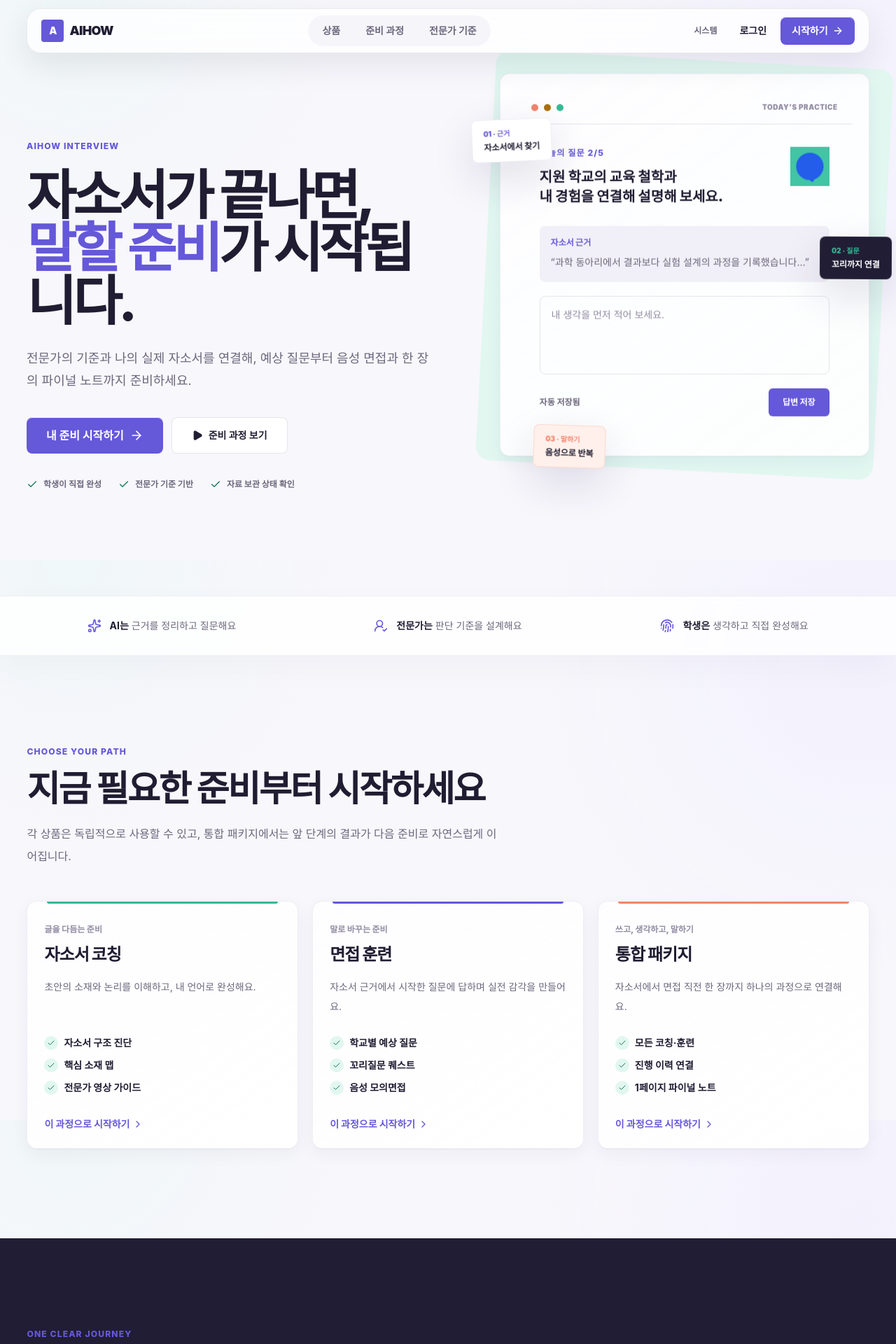
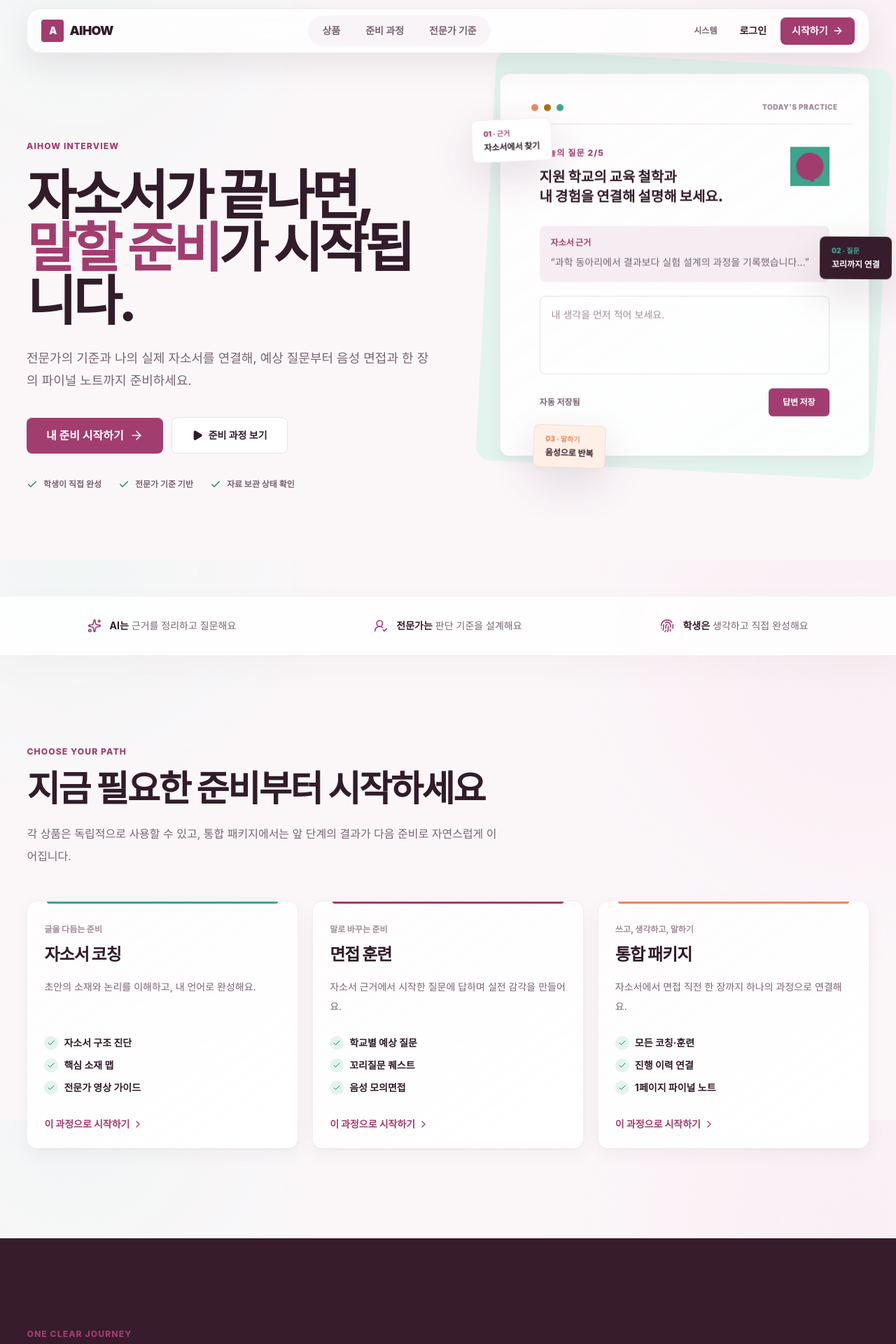
Before and after one commit to khlee-wq/hs-aihow, a Next.js app: page / in a window 1280 px wide. Shown: the top 1920 px of the page at 70% size. Built offline with nearby package versions, Linux system fonts and the light colour scheme.

Commit message:
feat: adopt berry plum brand palette

```diff
--- a/src/app/layout.tsx
+++ b/src/app/layout.tsx
@@ -13,8 +13,8 @@ export const viewport: Viewport = {
   initialScale: 1,
   viewportFit: "cover",
   themeColor: [
-    { media: "(prefers-color-scheme: light)", color: "#f8f7fc" },
-    { media: "(prefers-color-scheme: dark)", color: "#12101c" },
+    { media: "(prefers-color-scheme: light)", color: "#fbf7f9" },
+    { media: "(prefers-color-scheme: dark)", color: "#170f14" },
   ],
 };
 
--- a/src/components/motion/journey-orbit.tsx
+++ b/src/components/motion/journey-orbit.tsx
@@ -4,10 +4,141 @@ import Lottie from "lottie-react";
 import { useEffect, useState } from "react";
 
 const orbitAnimation = {
-  v: "5.12.2", fr: 60, ip: 0, op: 180, w: 120, h: 120, nm: "AIHOW journey orbit", ddd: 0, assets: [],
+  v: "5.12.2",
+  fr: 60,
+  ip: 0,
+  op: 180,
+  w: 120,
+  h: 120,
+  nm: "AIHOW journey orbit",
+  ddd: 0,
+  assets: [],
   layers: [
-    { ddd: 0, ind: 1, ty: 4, nm: "Outer orbit", sr: 1, ks: { o: { a: 0, k: 100 }, r: { a: 1, k: [{ t: 0, s: [0] }, { t: 180, s: [360] }] }, p: { a: 0, k: [60, 60, 0] }, a: { a: 0, k: [0, 0, 0] }, s: { a: 0, k: [100, 100, 100] } }, ao: 0, shapes: [{ ty: "gr", it: [{ d: 1, ty: "el", s: { a: 0, k: [82, 82] }, p: { a: 0, k: [0, 0] }, nm: "Ring" }, { ty: "st", c: { a: 0, k: [0.141, 0.365, 0.914, 1] }, o: { a: 0, k: 42 }, w: { a: 0, k: 4 }, lc: 2, lj: 2, nm: "Ring stroke" }, { ty: "el", d: 1, s: { a: 0, k: [13, 13] }, p: { a: 0, k: [41, 0] }, nm: "Dot" }, { ty: "fl", c: { a: 0, k: [0.141, 0.365, 0.914, 1] }, o: { a: 0, k: 100 }, nm: "Dot fill" }, { ty: "tr", p: { a: 0, k: [0, 0] }, a: { a: 0, k: [0, 0] }, s: { a: 0, k: [100, 100] }, r: { a: 0, k: 0 }, o: { a: 0, k: 100 } }], nm: "Orbit group" }], ip: 0, op: 180, st: 0, bm: 0 },
-    { ddd: 0, ind: 2, ty: 4, nm: "Core", sr: 1, ks: { o: { a: 0, k: 100 }, r: { a: 0, k: 0 }, p: { a: 0, k: [60, 60, 0] }, a: { a: 0, k: [0, 0, 0] }, s: { a: 1, k: [{ t: 0, s: [88, 88, 100] }, { t: 90, s: [108, 108, 100] }, { t: 180, s: [88, 88, 100] }] } }, ao: 0, shapes: [{ ty: "gr", it: [{ d: 1, ty: "el", s: { a: 0, k: [36, 36] }, p: { a: 0, k: [0, 0] }, nm: "Core circle" }, { ty: "fl", c: { a: 0, k: [0.255, 0.776, 0.647, 1] }, o: { a: 0, k: 100 }, nm: "Core fill" }, { ty: "tr", p: { a: 0, k: [0, 0] }, a: { a: 0, k: [0, 0] }, s: { a: 0, k: [100, 100] }, r: { a: 0, k: 0 }, o: { a: 0, k: 100 } }], nm: "Core group" }], ip: 0, op: 180, st: 0, bm: 0 },
+    {
+      ddd: 0,
+      ind: 1,
+      ty: 4,
+      nm: "Outer orbit",
+      sr: 1,
+      ks: {
+        o: { a: 0, k: 100 },
+        r: {
+          a: 1,
+          k: [
+            { t: 0, s: [0] },
+            { t: 180, s: [360] },
+          ],
+        },
+        p: { a: 0, k: [60, 60, 0] },
+        a: { a: 0, k: [0, 0, 0] },
+        s: { a: 0, k: [100, 100, 100] },
+      },
+      ao: 0,
+      shapes: [
+        {
+          ty: "gr",
+          it: [
+            {
+              d: 1,
+              ty: "el",
+              s: { a: 0, k: [82, 82] },
+              p: { a: 0, k: [0, 0] },
+              nm: "Ring",
+            },
+            {
+              ty: "st",
+              c: { a: 0, k: [0.631, 0.239, 0.435, 1] },
+              o: { a: 0, k: 42 },
+              w: { a: 0, k: 4 },
+              lc: 2,
+              lj: 2,
+              nm: "Ring stroke",
+            },
+            {
+              ty: "el",
+              d: 1,
+              s: { a: 0, k: [13, 13] },
+              p: { a: 0, k: [41, 0] },
+              nm: "Dot",
+            },
+            {
+              ty: "fl",
+              c: { a: 0, k: [0.631, 0.239, 0.435, 1] },
+              o: { a: 0, k: 100 },
+              nm: "Dot fill",
+            },
+            {
+              ty: "tr",
+              p: { a: 0, k: [0, 0] },
+              a: { a: 0, k: [0, 0] },
+              s: { a: 0, k: [100, 100] },
+              r: { a: 0, k: 0 },
+              o: { a: 0, k: 100 },
+            },
+          ],
+          nm: "Orbit group",
+        },
+      ],
+      ip: 0,
+      op: 180,
+      st: 0,
+      bm: 0,
+    },
+    {
+      ddd: 0,
+      ind: 2,
+      ty: 4,
+      nm: "Core",
+      sr: 1,
+      ks: {
+        o: { a: 0, k: 100 },
+        r: { a: 0, k: 0 },
+        p: { a: 0, k: [60, 60, 0] },
+        a: { a: 0, k: [0, 0, 0] },
+        s: {
+          a: 1,
+          k: [
+            { t: 0, s: [88, 88, 100] },
+            { t: 90, s: [108, 108, 100] },
+            { t: 180, s: [88, 88, 100] },
+          ],
+        },
+      },
+      ao: 0,
+      shapes: [
+        {
+          ty: "gr",
+          it: [
+            {
+              d: 1,
+              ty: "el",
+              s: { a: 0, k: [36, 36] },
+              p: { a: 0, k: [0, 0] },
+              nm: "Core circle",
+            },
+            {
+              ty: "fl",
+              c: { a: 0, k: [0.247, 0.647, 0.549, 1] },
+              o: { a: 0, k: 100 },
+              nm: "Core fill",
+            },
+            {
+              ty: "tr",
+              p: { a: 0, k: [0, 0] },
+              a: { a: 0, k: [0, 0] },
+              s: { a: 0, k: [100, 100] },
+              r: { a: 0, k: 0 },
+              o: { a: 0, k: 100 },
+            },
+          ],
+          nm: "Core group",
+        },
+      ],
+      ip: 0,
+      op: 180,
+      st: 0,
+      bm: 0,
+    },
   ],
 };
 
@@ -20,5 +151,14 @@ export function JourneyOrbit({ className }: { className?: string }) {
     media.addEventListener("change", update);
     return () => media.removeEventListener("change", update);
   }, []);
-  return <Lottie className={className} animationData={orbitAnimation} autoplay={!reducedMotion} loop={!reducedMotion} aria-hidden rendererSettings={{ preserveAspectRatio: "xMidYMid meet" }} />;
+  return (
+    <Lottie
+      className={className}
+      animationData={orbitAnimation}
+      autoplay={!reducedMotion}
+      loop={!reducedMotion}
+      aria-hidden
+      rendererSettings={{ preserveAspectRatio: "xMidYMid meet" }}
+    />
+  );
 }
--- a/src/features/admin/prompt-studio/prompt-studio.tsx
+++ b/src/features/admin/prompt-studio/prompt-studio.tsx
@@ -456,7 +456,7 @@ export function PromptStudio() {
               <Button
                 size="sm"
                 onClick={() => save("approved")}
-                className="bg-[var(--mint)] text-[#10253a] hover:opacity-90"
+                className="bg-[var(--mint)] text-[var(--text-on-mint)] hover:opacity-90"
               >
                 <Check className="size-4" />이 답변을 기준으로 승인
               </Button>
--- a/src/features/student/student-workspace.tsx
+++ b/src/features/student/student-workspace.tsx
@@ -756,7 +756,7 @@ function MockInterviewStep() {
             <Button
               variant="secondary"
               size="lg"
-              className="mt-8 border-transparent bg-white text-[#16233f]"
+              className="mt-8 border-transparent bg-white text-[var(--brand-on-white)]"
               onClick={() => setPhase("feedback")}
             >
               <Square className="size-4 fill-current" />
--- a/src/styles/tokens.css
+++ b/src/styles/tokens.css
@@ -1,43 +1,44 @@
 :root {
   color-scheme: light;
-  --canvas: #f8f7fc;
-  --canvas-alt: #f0edff;
+  --canvas: #fbf7f9;
+  --canvas-alt: #f7eaf2;
   --surface: #ffffff;
   --surface-raised: #ffffff;
-  --surface-subtle: #faf9fe;
-  --surface-muted: #f1eff7;
-  --surface-inverse: #211d35;
-  --surface-overlay: rgba(27, 23, 48, 0.52);
-  --text-primary: #201d32;
-  --text-secondary: #6d687d;
-  --text-tertiary: #928ca2;
+  --surface-subtle: #fdf9fb;
+  --surface-muted: #f5edf2;
+  --surface-inverse: #371c2c;
+  --surface-overlay: rgba(48, 23, 38, 0.54);
+  --text-primary: #321c2a;
+  --text-secondary: #796473;
+  --text-tertiary: #a08c99;
   --text-inverse: #ffffff;
-  --brand: #6558d9;
-  --brand-strong: #5045b8;
-  --brand-soft: #ece9ff;
-  --brand-on-white: #5045b8;
-  --mint: #35b995;
-  --mint-soft: #e1f7f0;
-  --coral: #f1846e;
-  --coral-soft: #fff0eb;
+  --brand: #a13d6f;
+  --brand-strong: #7f2f57;
+  --brand-soft: #f7e3ed;
+  --brand-on-white: #7f2f57;
+  --mint: #3fa58c;
+  --mint-soft: #e3f4ef;
+  --coral: #e8895d;
+  --coral-soft: #fff0e7;
   --warning: #a96e0d;
   --warning-soft: #fff3d8;
-  --success: #16785d;
-  --danger: #bd454e;
-  --border-soft: rgba(63, 57, 104, 0.075);
-  --border: rgba(63, 57, 104, 0.13);
-  --border-strong: rgba(101, 88, 217, 0.26);
-  --border-accent: rgba(101, 88, 217, 0.4);
-  --focus: #6558d9;
+  --success: #287963;
+  --danger: #b54355;
+  --text-on-mint: #163d34;
+  --border-soft: rgba(95, 42, 72, 0.075);
+  --border: rgba(95, 42, 72, 0.13);
+  --border-strong: rgba(161, 61, 111, 0.26);
+  --border-accent: rgba(161, 61, 111, 0.4);
+  --focus: #a13d6f;
   --radius-xs: 0.25rem;
   --radius-sm: 0.375rem;
   --radius-md: 0.5rem;
   --radius-lg: 0.875rem;
   --radius-xl: 1.25rem;
   --shadow-sm:
-    0 1px 2px rgba(39, 31, 73, 0.04), 0 8px 24px rgba(52, 42, 94, 0.05);
-  --shadow-md: 0 22px 60px rgba(43, 34, 82, 0.14);
-  --shadow-brand: 0 18px 38px rgba(101, 88, 217, 0.22);
+    0 1px 2px rgba(65, 27, 49, 0.04), 0 8px 24px rgba(83, 38, 64, 0.05);
+  --shadow-md: 0 22px 60px rgba(72, 30, 54, 0.14);
+  --shadow-brand: 0 18px 38px rgba(161, 61, 111, 0.22);
   --space-page: clamp(1rem, 3vw, 2.5rem);
   --content-wide: 90rem;
   --content-reading: 50rem;
@@ -50,35 +51,36 @@
 
 .dark {
   color-scheme: dark;
-  --canvas: #12101c;
-  --canvas-alt: #191529;
-  --surface: #1b1828;
-  --surface-raised: #242033;
-  --surface-subtle: #211d30;
-  --surface-muted: #2b273c;
-  --surface-inverse: #f3f0ff;
-  --surface-overlay: rgba(7, 5, 14, 0.72);
-  --text-primary: #f5f2ff;
-  --text-secondary: #c2bbd3;
-  --text-tertiary: #938ba8;
-  --text-inverse: #181424;
-  --brand: #aa9cff;
-  --brand-strong: #c8beff;
-  --brand-soft: #342e5f;
-  --brand-on-white: #5045b8;
-  --mint: #66d5b5;
+  --canvas: #170f14;
+  --canvas-alt: #24121b;
+  --surface: #211720;
+  --surface-raised: #2a1d28;
+  --surface-subtle: #251a23;
+  --surface-muted: #32242e;
+  --surface-inverse: #fff1f7;
+  --surface-overlay: rgba(12, 5, 9, 0.74);
+  --text-primary: #fff4f8;
+  --text-secondary: #d5bac7;
+  --text-tertiary: #a78394;
+  --text-inverse: #2a1520;
+  --brand: #e789b7;
+  --brand-strong: #f3afd0;
+  --brand-soft: #51263d;
+  --brand-on-white: #7f2f57;
+  --mint: #69d3b7;
   --mint-soft: #173b33;
-  --coral: #ffa08b;
-  --coral-soft: #4a292c;
+  --coral: #ffaa82;
+  --coral-soft: #4a2b24;
   --warning: #ffd078;
   --warning-soft: #493718;
-  --success: #66d5b5;
-  --danger: #ff9ca4;
-  --border-soft: rgba(231, 225, 255, 0.075);
-  --border: rgba(231, 225, 255, 0.13);
-  --border-strong: rgba(170, 156, 255, 0.28);
-  --border-accent: rgba(170, 156, 255, 0.45);
-  --focus: #baaaff;
+  --success: #69d3b7;
+  --danger: #ff9eab;
+  --text-on-mint: #163d34;
+  --border-soft: rgba(255, 225, 239, 0.075);
+  --border: rgba(255, 225, 239, 0.13);
+  --border-strong: rgba(231, 137, 183, 0.29);
+  --border-accent: rgba(231, 137, 183, 0.46);
+  --focus: #f09bc4;
   --shadow-sm: 0 1px 2px rgba(0, 0, 0, 0.2), 0 8px 28px rgba(0, 0, 0, 0.2);
   --shadow-md: 0 20px 56px rgba(0, 0, 0, 0.32);
   --shadow-brand: 0 18px 42px rgba(7, 15, 35, 0.48);
```
